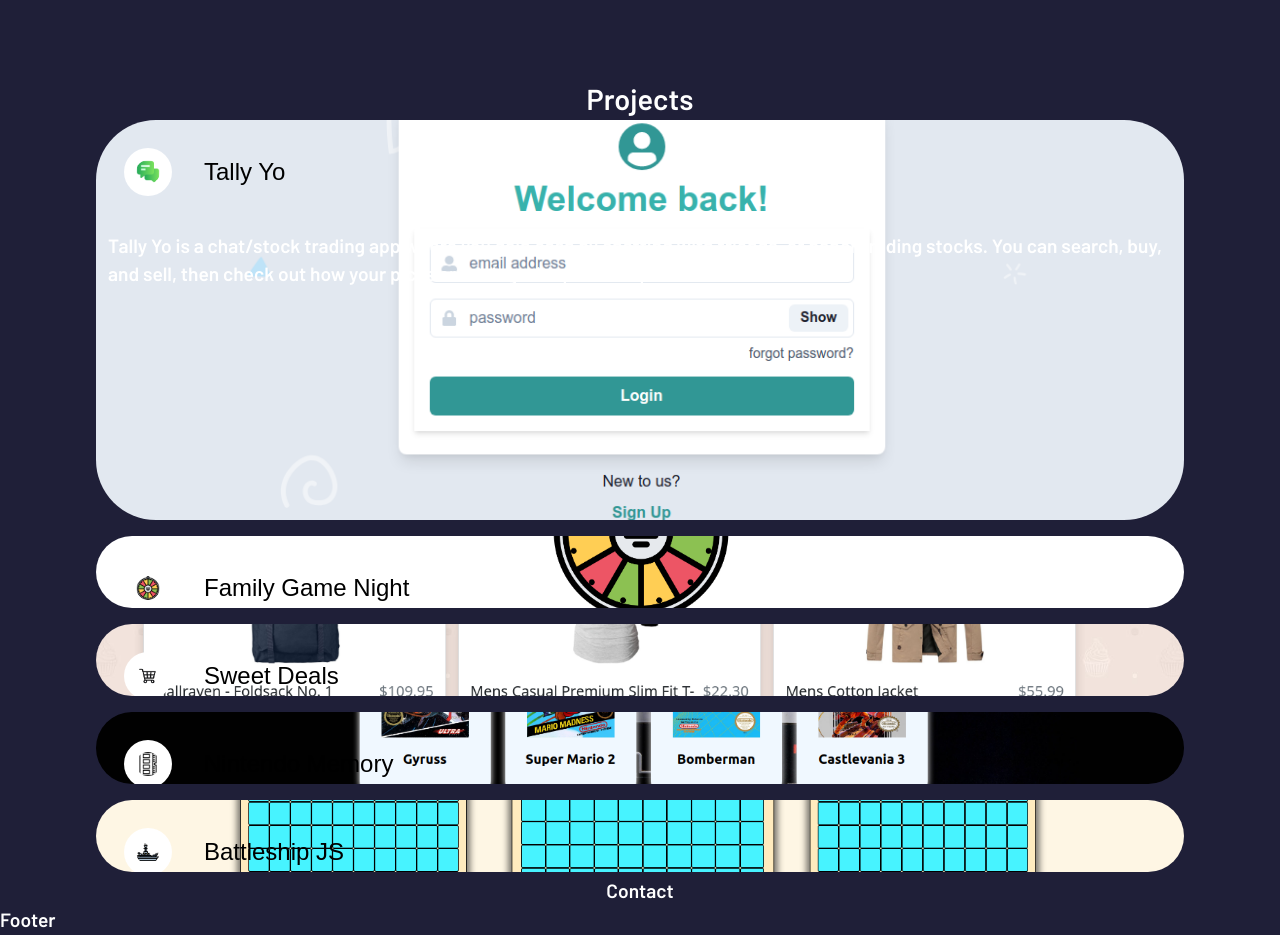
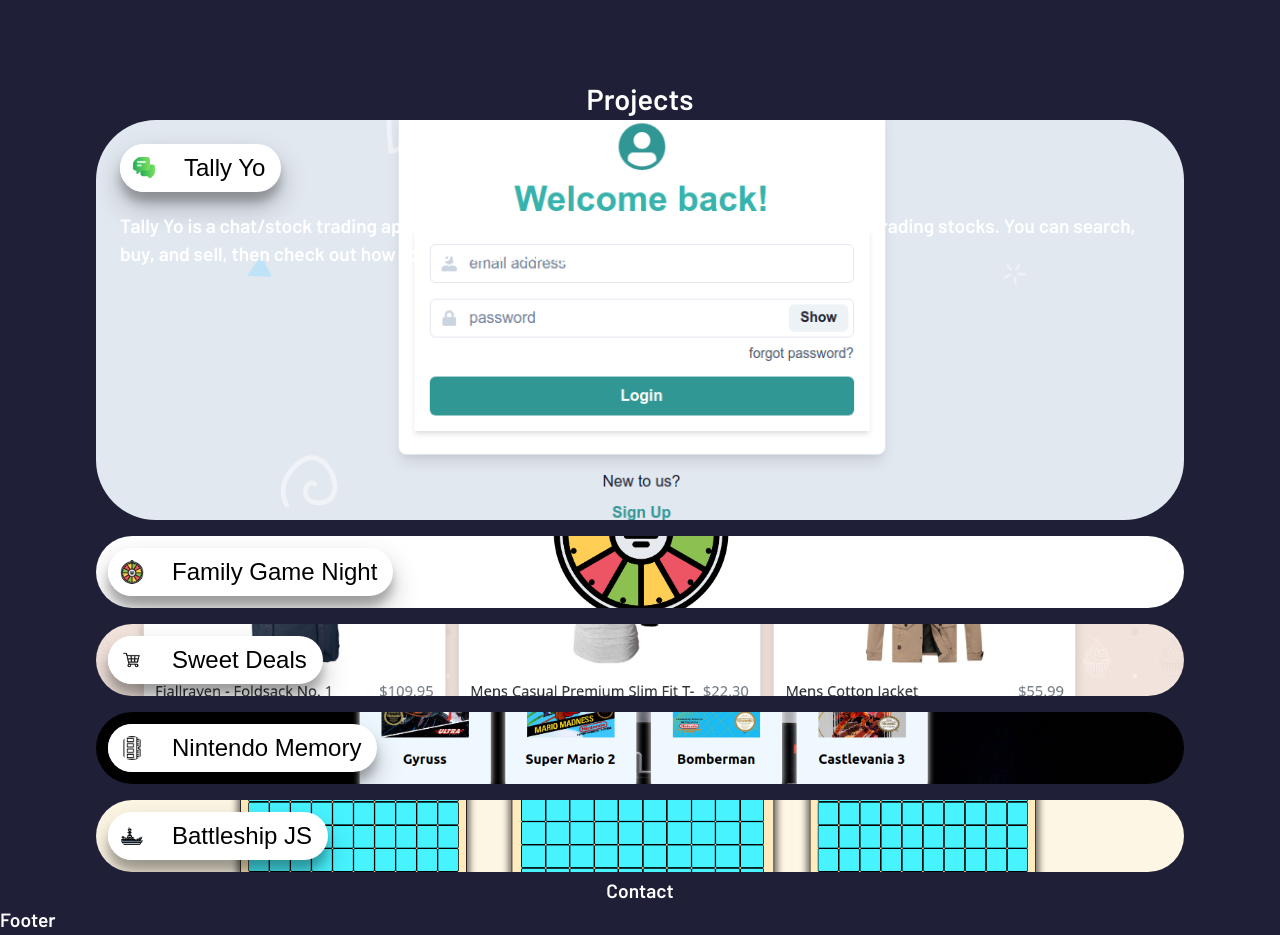
Before and after one commit to chadjcampbell/my-portfolio, a React (Vite) app: page / in a window 1280 px wide. Shown: the part 1880-2815 px from the top of the page. Built offline with nearby package versions, Linux system fonts and the light colour scheme.

Commit message:
add animate and borderRadius to project triggers

```diff
--- a/src/components/projects/projects.module.css
+++ b/src/components/projects/projects.module.css
@@ -31,6 +31,7 @@
 
 .accordion-panel:has([aria-expanded="true"]) {
   flex-basis: clamp(15rem, 50vh, 30rem);
+  padding: calc(var(--panel-padding) * 2);
 }
 
 .accordion-image {
@@ -50,6 +51,17 @@
   align-items: center;
   flex-direction: row-reverse;
   gap: 1rem;
+  background-color: white;
+  border-radius: calc((var(--button-size) + (var(--panel-padding) * 2) / 2));
+  padding-right: 1rem;
+  box-shadow: var(--box-shadow);
+  transition: all 0.3s ease-in-out;
+}
+
+.accordion-trigger:hover,
+.accordion-trigger:focus {
+  transform: scale(1.1) translateX(1rem);
+  cursor: pointer;
 }
 
 .accordion-icon {
@@ -58,7 +70,7 @@
   aspect-ratio: 1/1;
   padding: 0.75rem;
   border-radius: 50%;
-  margin: 1rem;
+  margin: cal(var(--panel-padding) * 2);
 }
 
 .project-title {
```
